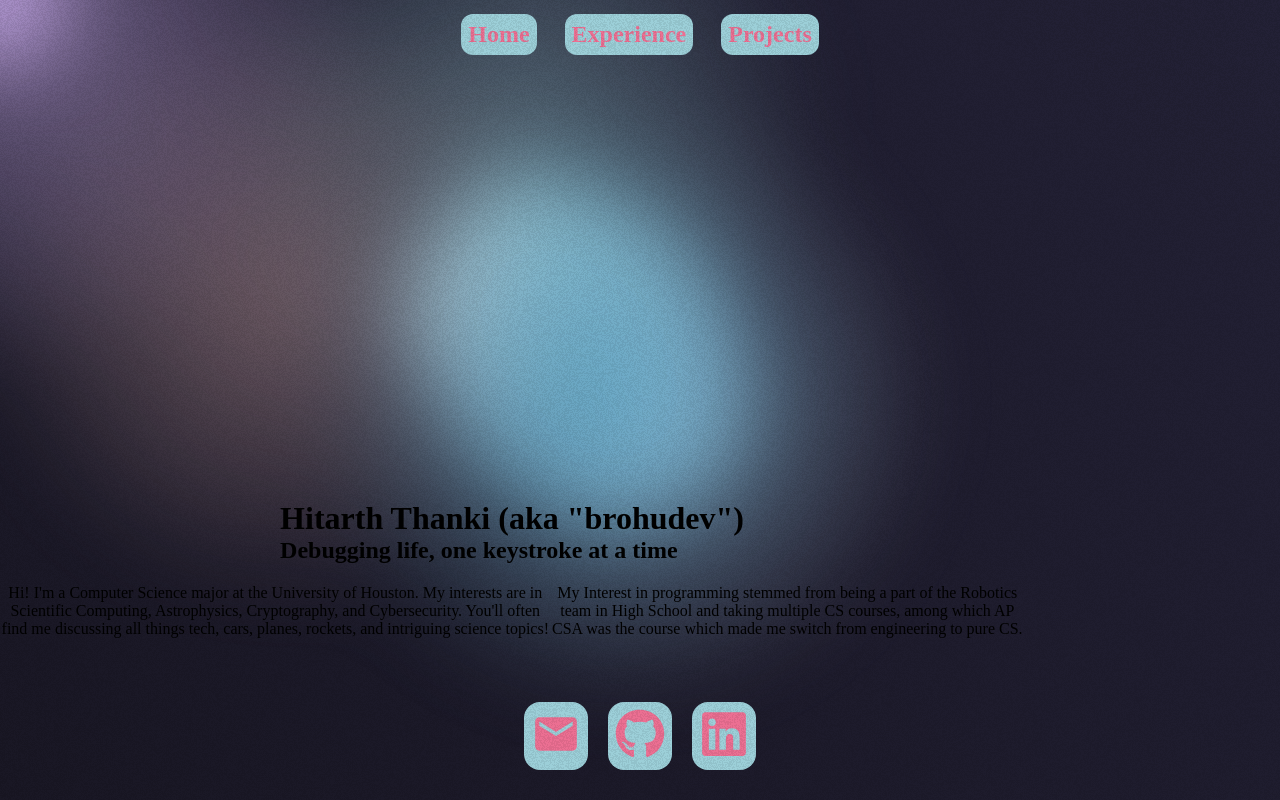
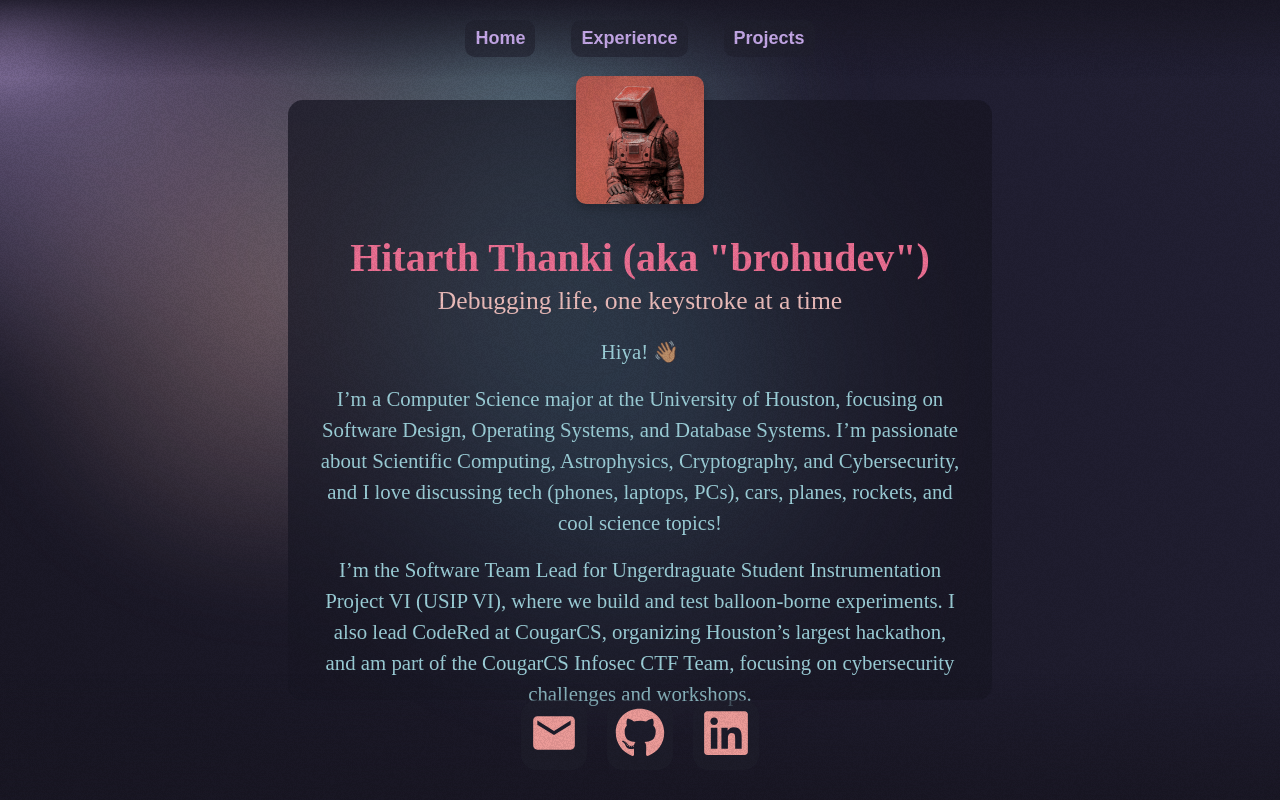
Before and after one commit to brohudev/portfolio, a React (Create React App) app: page / in a window 1280 px wide. Built offline with nearby package versions, Linux system fonts and the light colour scheme.

Commit message:
finish styling up the front page.. err mostly

```diff
--- a/package.json
+++ b/package.json
@@ -38,6 +38,7 @@
     ]
   },
   "devDependencies": {
-    "sass": "^1.77.8"
+    "sass": "^1.77.8",
+    "tailwindcss": "^3.4.10"
   }
 }
--- a/src/App.js
+++ b/src/App.js
@@ -1,15 +1,11 @@
 import React from 'react';
 import About from './components/about';
-import './app.css';
 
 const App = () => {
   return (
     <div className="app" id='app'>
         <div className="content">
-          <header className="header">
-               <h1>Hitarth Thanki (aka "brohudev")</h1>
-               <h2>Debugging life, one keystroke at a time</h2>
-          </header>
+
           <About />
         </div>
     </div>
--- a/src/app.css
+++ /dev/null
@@ -1,3 +0,0 @@
-.app{
-     z-index: 1;
-}
--- a/src/components/about.js
+++ b/src/components/about.js
@@ -4,9 +4,15 @@ import './css/about.css'; // Import component-specific CSS
 const About = () => {
 
     return (
-        <section id="about" className="about">
-            <p>Hi! I'm a Computer Science major at the University of Houston. My interests are in Scientific Computing, Astrophysics, Cryptography, and Cybersecurity. You'll often find me discussing all things tech, cars, planes, rockets, and intriguing science topics!</p>
-            <p>My Interest in programming stemmed from being a part of the Robotics team in High School and taking multiple CS courses, among which AP CSA was the course which made me switch from engineering to pure CS. </p>
+        <section id="about" class="about-container">
+            <img src="/hitarth.png" alt="Hitarth" className="home-image" />
+            <header className="header">
+                <h1>Hitarth Thanki (aka "brohudev")</h1>
+                <h2>Debugging life, one keystroke at a time</h2>
+            </header>
+            <p>Hiya! 👋🏽</p>
+            <p> I’m a Computer Science major at the University of Houston, focusing on Software Design, Operating Systems, and Database Systems. I’m passionate about Scientific Computing, Astrophysics, Cryptography, and Cybersecurity, and I love discussing tech (phones, laptops, PCs), cars, planes, rockets, and cool science topics!</p>
+            <p>I’m the Software Team Lead for Ungerdraguate Student Instrumentation Project VI (USIP VI), where we build and test balloon-borne experiments. I also lead CodeRed at CougarCS, organizing Houston’s largest hackathon, and am part of the CougarCS Infosec CTF Team, focusing on cybersecurity challenges and workshops.</p>
         </section>
     );
 };
--- a/src/components/css/about.css
+++ b/src/components/css/about.css
@@ -1,26 +1,47 @@
-about {
-     text-align: center;
-     margin-top: 20px;
-     padding: 10px;
-     position: fixed;
-     right: 200;
-     bottom: 100;
-}
-
-/* todo fix this css  */
-.content {
-  position: fixed;
+.about-container {
   display: flex;
   flex-direction: column;
   align-items: center;
-  max-width: 80%;
-  top: 500px;
   justify-content: center;
+  position: fixed;
+  top: 50%;
+  left: 50%;
+  transform: translate(-50%, -50%);
+  padding: 30px;
+  background: rgba(25, 23, 36, .75);
+  backdrop-filter: blur(80px);
+  border-radius: 15px;
+  width: 55%;
+  height: 75%;
+  text-align: center;
+  color: #9ccfd8;
+  box-sizing: border-box;
 }
-section {
-  display: flex;
-  justify-content: center;
-  margin: 20px 0;
-  text-align: center;
 
+.header h1 {
+  font-size: 2.5em;
+  font-weight: bold;
+  margin: 0;
+  color: #eb6f92;
 }
+
+.header h2 {
+  font-size: 1.6em;
+  font-weight: normal;
+  margin: 5px 0 20px;
+  color: #ebbcba;
+}
+
+p {
+  font-size: 1.3em;
+  line-height: 1.5;
+  margin-bottom: 15px;
+}
+
+.home-image {
+  width: 20%;
+  height: auto;
+  border-radius: 10px;
+  box-shadow: 0 5px 10px rgba(0, 0, 0, 0.2);
+  margin-bottom: 30px;
+}
--- a/src/components/css/footer.css
+++ b/src/components/css/footer.css
@@ -4,21 +4,31 @@
   bottom: 0;
   width: 100%;
   display: flex;
+  padding-top: 30px;
   justify-content: center;
   text-decoration: underline dotted;
-
+  background: linear-gradient(to top, rgba(25, 23, 36, 0.9) 0%, rgba(25, 23, 36, 0.5) 40%, rgba(0, 0, 0, 0) 90%);
+  border: none;
 }
 
 .footer-button {
   text-align: center;
   border-radius: 1em;
-  margin: 10px 10px 30px 10px;
   padding: 7px;
-  background-color: #9ccfd8;
-  border-color: #9ccfd8;
-  transition: all 0.3s ease;
 }
 
 .footer-button:hover{
-  scale: 1.4;
+  scale: 1.25;
+  background-color: rgba(33, 32, 46, 0.6);
 }
+
+.glass-button {
+  display: inline-block;
+  padding: 8px;
+  border-radius: 15px;
+  backdrop-filter: blur(90px);
+  cursor: pointer;
+  background-color: rgba(33, 32, 46, 0.6);
+  transition: all 0.3s ease;
+  margin: 10px 10px 30px 10px;
+}
--- a/src/components/css/navbar.css
+++ b/src/components/css/navbar.css
@@ -3,8 +3,7 @@
 }
 
 nav {
-     background-color: var(--navbar-color);
-     padding: 10px;
+     padding: 10px 10px 20px 10px;
      position: fixed;
      top: 0;
      left: 0;
@@ -14,6 +13,9 @@ nav {
      z-index: 100;
      font-weight: 900;
      font-size: x-large;
+     /* background: linear-gradient(to bottom, rgba(25, 23, 36, 0.9), rgba(0,0,0, 0.0));; */
+     background: linear-gradient(to bottom, rgba(25, 23, 36, 0.9) 0%, rgba(25, 23, 36, 0.5) 40%, rgba(0, 0, 0, 0) 90%);
+     border: none;
 }
 
 nav ul {
@@ -26,23 +28,22 @@ nav ul {
 }
 
 .navbar-button {
-     display: inline;
      text-align: center;
-     border-radius: 0.5em;
-     margin: 4px;
-     padding: 7px;
-     background-color: #9ccfd8;
-     transition: all 1s;
+     display: inline-block;
+     padding: 8px 10px 8px 10px;
+     border-radius: 10px;
+     cursor: pointer;
+     background-color: rgba(33, 32, 46, 0.6);
+     transition: all 0.3s ease;
+     margin: 10px 8px 10px 8px;
+     border: none;
+     color: #c4a7e7;
+     font-weight: 900;
+     font-size: large;
 }
 
-nav ul li a {
-     color: var(--primary-color);
-     text-decoration: none;
-     transition: all 01s ease-in;
+.navbar-button:hover {
+     scale: 1.2;
+     background-color: rgba(33, 32, 46, 0.6);
+
 }
-
-nav ul li a:hover {
-     /*todo fix this scale: 200%; */
-     text-decoration: underline dotted;
-     scale: 1.4;
-}
--- a/src/components/footer.js
+++ b/src/components/footer.js
@@ -5,15 +5,15 @@ import { MdEmail } from 'react-icons/md';
 
 const Footer = () => {
   return (
-    <footer class="footer glass">
-      <a href="mailto:thankihtarth@gmail.com" class="footer-button">
-        <MdEmail size={50} color='#eb6f92' />
+    <footer class="footer">
+      <a href="mailto:thankihtarth@gmail.com" class="footer-button glass-button">
+        <MdEmail size={50} color='#ea9a97' />
       </a>
-      <a href="https://github.com/brohudev" class="footer-button" target="_blank" rel="noopener noreferrer">
-        <FaGithub size={50} color='#eb6f92' />
+      <a href="https://github.com/brohudev" class="footer-button glass-button" target="_blank" rel="noopener noreferrer">
+        <FaGithub size={50} color='#ea9a97' />
       </a>
-      <a href="https://www.linkedin.com/in/hitarth-thanki" class="footer-button" target="_blank" rel="noopener noreferrer">
-        <FaLinkedin size={50} color='#eb6f92' />
+      <a href="https://www.linkedin.com/in/hitarth-thanki" class="footer-button glass-button" target="_blank" rel="noopener noreferrer">
+        <FaLinkedin size={50} color='#ea9a97' />
       </a>
     </footer>
   );
--- a/src/components/navbar.js
+++ b/src/components/navbar.js
@@ -2,19 +2,24 @@ import React from 'react';
 import { Link } from 'react-router-dom';
 import './css/navbar.css';
 
-//here have a basic navigation bar
 const Navbar = () => {
     return (
-        <nav>
-            <ul >
-                <li class="navbar-button">
-                    <Link to="/">Home</Link>
+        <nav className="">
+            <ul>
+                <li>
+                    <Link to="/">
+                        <button class="navbar-button">Home</button>
+                    </Link>
                 </li>
-                <li class="navbar-button">
-                    <Link to="/experience">Experience</Link>
+                <li>
+                    <Link to="/experience">
+                        <button class="navbar-button">Experience</button>
+                    </Link>
                 </li>
-                <li class="navbar-button">
-                    <Link to="/projects">Projects</Link>
+                <li>
+                    <Link to="/projects">
+                        <button class="navbar-button">Projects</button>
+                    </Link>
                 </li>
             </ul>
         </nav>
--- a/src/pages/css/projects.css
+++ b/src/pages/css/projects.css
@@ -1,6 +1,7 @@
 .project {
   margin-bottom: 20px;
   margin-left: 10px;
+  z-index: 100;
 }
 .projects-section {
      display: flex;
```
Also changed, not shown: 1 other file (tests, documents, lock files or other folders).
